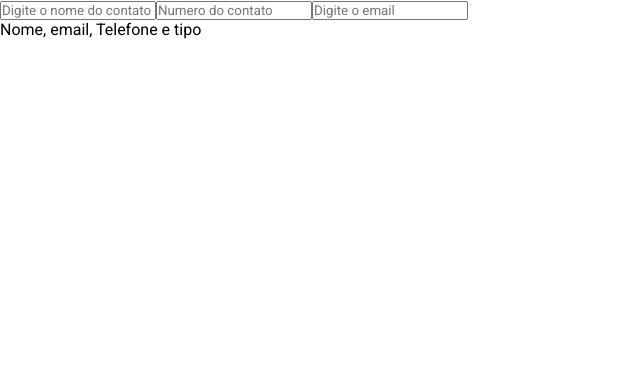
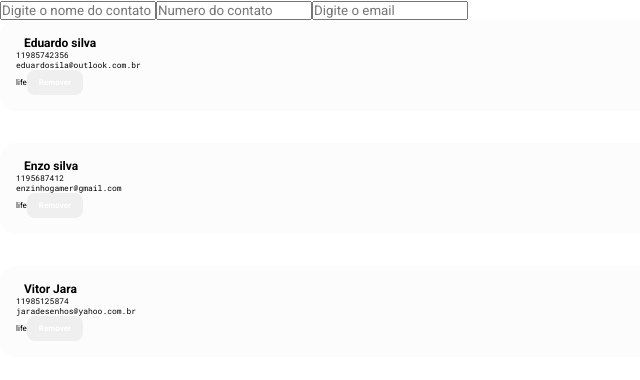
Before and after one commit to LucasVoyager/Contact_List, a React (Create React App) app: page / in a window 1280 px wide. Shown: the top 380 px of the page, without its empty margins (0-640 px from the left). Built offline with nearby package versions, Linux system fonts and the light colour scheme.

Commit message:
feat: build contactlist

```diff
--- a/src/components/Contact/index.tsx
+++ b/src/components/Contact/index.tsx
@@ -7,7 +7,7 @@ import { Buttons } from '../../styles'
 
 type Props = ContactCLass
 
-const Contact = ({ name, local, email, phone, id }: Props) => {
+const ContactCP = ({ name, local, email, phone, id }: Props) => {
   const dispatch = useDispatch()
 
   return (
@@ -21,4 +21,4 @@ const Contact = ({ name, local, email, phone, id }: Props) => {
   )
 }
 
-export default Contact
+export default ContactCP
--- a/src/containers/ContactList/index.tsx
+++ b/src/containers/ContactList/index.tsx
@@ -1,7 +1,43 @@
-const ContactList = () => (
-  <>
-    <p>Nome, email, Telefone e tipo</p>
-  </>
-)
+import { useSelector } from 'react-redux'
+import ContactCP from '../../components/Contact'
+import { Container } from '../../styles'
+import { RootReducer } from '../../store'
+
+const ContactList = () => {
+  const { itens } = useSelector((state: RootReducer) => state.contact)
+  const { terme } = useSelector((state: RootReducer) => state.filter)
+
+  const filterContact = () => {
+    let contactFilter = itens
+    if (terme !== undefined) {
+      contactFilter = contactFilter.filter(
+        (item) => item.name.toLowerCase().search(terme.toLocaleLowerCase()) >= 0
+      )
+    } else {
+      return itens
+    }
+    return contactFilter
+  }
+
+  const contacts = filterContact()
+
+  return (
+    <Container>
+      <ul>
+        {contacts?.map((c) => (
+          <li key={c.name}>
+            <ContactCP
+              id={c.id}
+              name={c.name}
+              phone={c.phone}
+              email={c.email}
+              local={c.local}
+            />
+          </li>
+        ))}
+      </ul>
+    </Container>
+  )
+}
 
 export default ContactList
```
